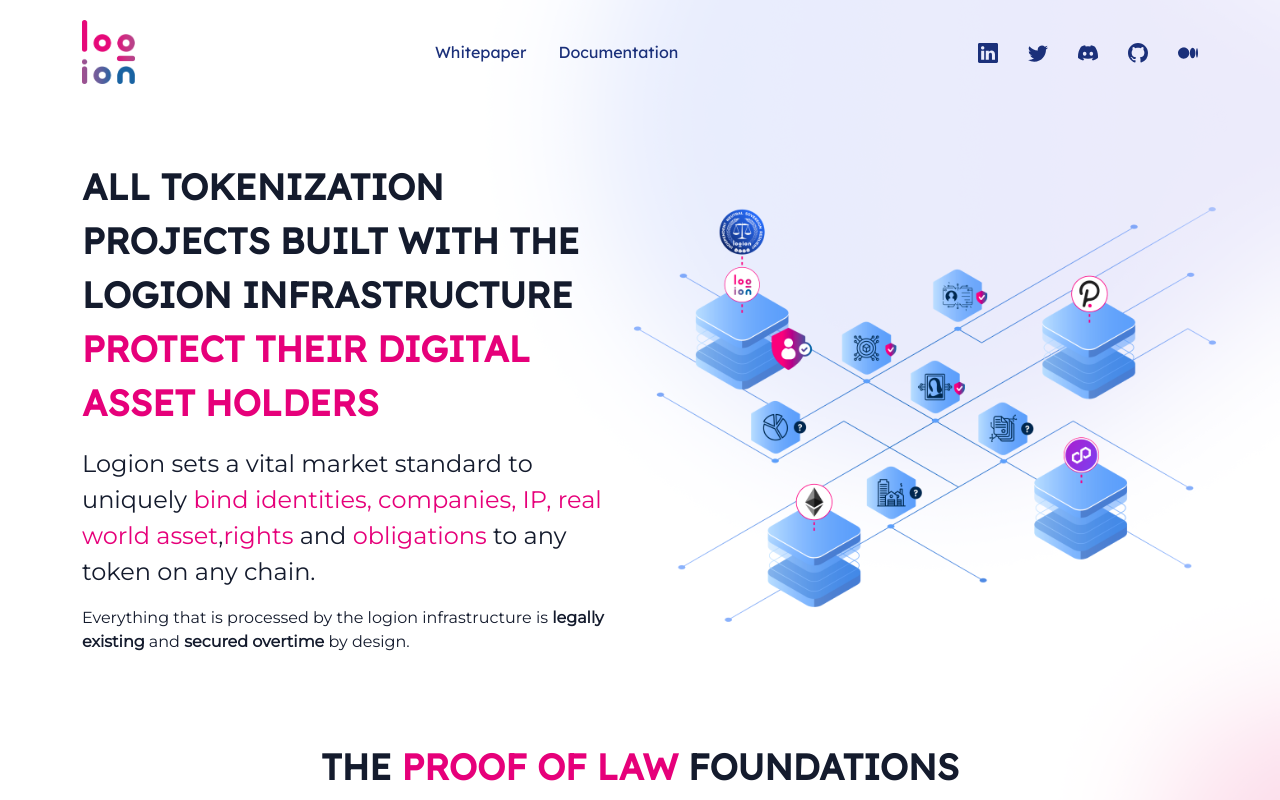
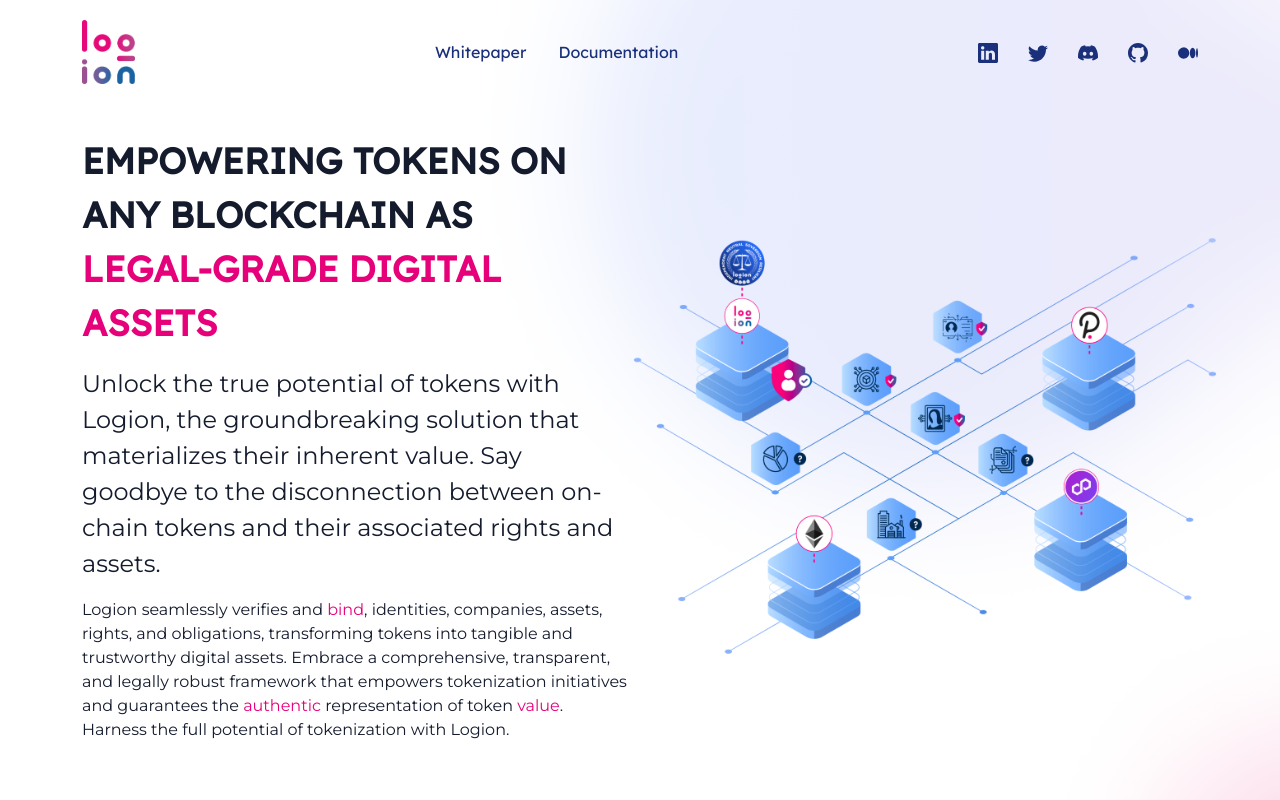
Before and after one commit to logion-network/logion-web-site, a React (Create React App) app: page / in a window 1280 px wide. Shown: the top 800 px of the page. Built offline with nearby package versions, Linux system fonts and the light colour scheme.

Commit message:
Update Content.tsx

```diff
--- a/src/Content.tsx
+++ b/src/Content.tsx
@@ -38,17 +38,17 @@ export const CONTENT: ReactNode = (<>
     <Banner
         firstText={<>
             { /* START EDIT */ }
-            All tokenization projects built with the logion infrastructure<br/><em>protect their digital asset holders</em>
+           Empowering Tokens on Any Blockchain as <br/><em>Legal-Grade Digital Assets</em>
             { /* STOP EDIT */ }
         </>}
         secondText={<>
             { /* START EDIT */ }
-            Logion sets a vital market standard to uniquely <em>bind identities, companies, IP, real world asset</em>,<em>rights</em> and <em>obligations</em> to any token on any chain.
+            Unlock the true potential of tokens with Logion, the groundbreaking solution that materializes their inherent value. Say goodbye to the disconnection between on-chain tokens and their associated rights and assets.
             { /* STOP EDIT */ }
         </>}
         thirdText={<>
             { /* START EDIT */ }
-            Everything that is processed by the logion infrastructure is <strong>legally existing</strong> and <strong>secured overtime</strong> by design.
+            Logion seamlessly verifies and <em>bind</em>, identities, companies, assets, rights, and obligations, transforming tokens into tangible and trustworthy digital assets. Embrace a comprehensive, transparent, and legally robust framework that empowers tokenization initiatives and guarantees the <em>authentic</em> representation of token <em>value</em>. Harness the full potential of tokenization with Logion.
             { /* STOP EDIT */ }
         </>}
         image={<>
```
